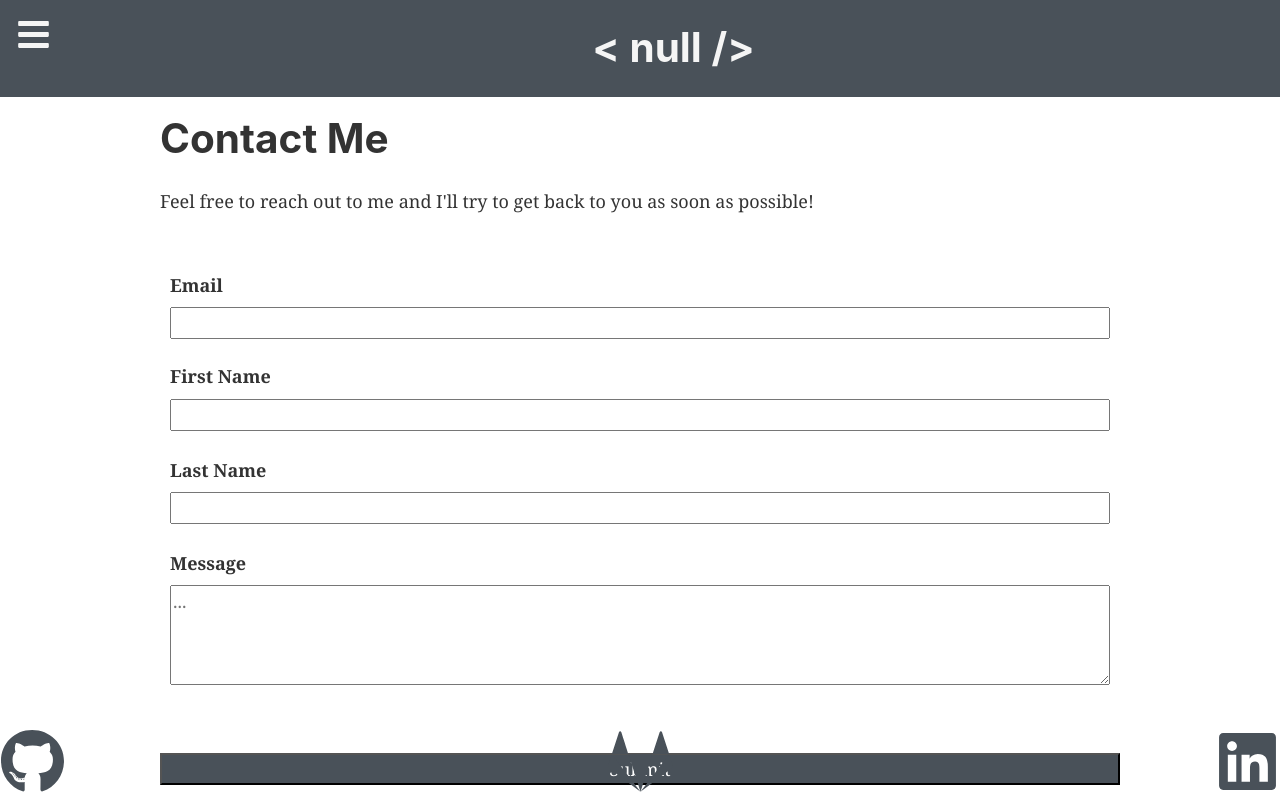
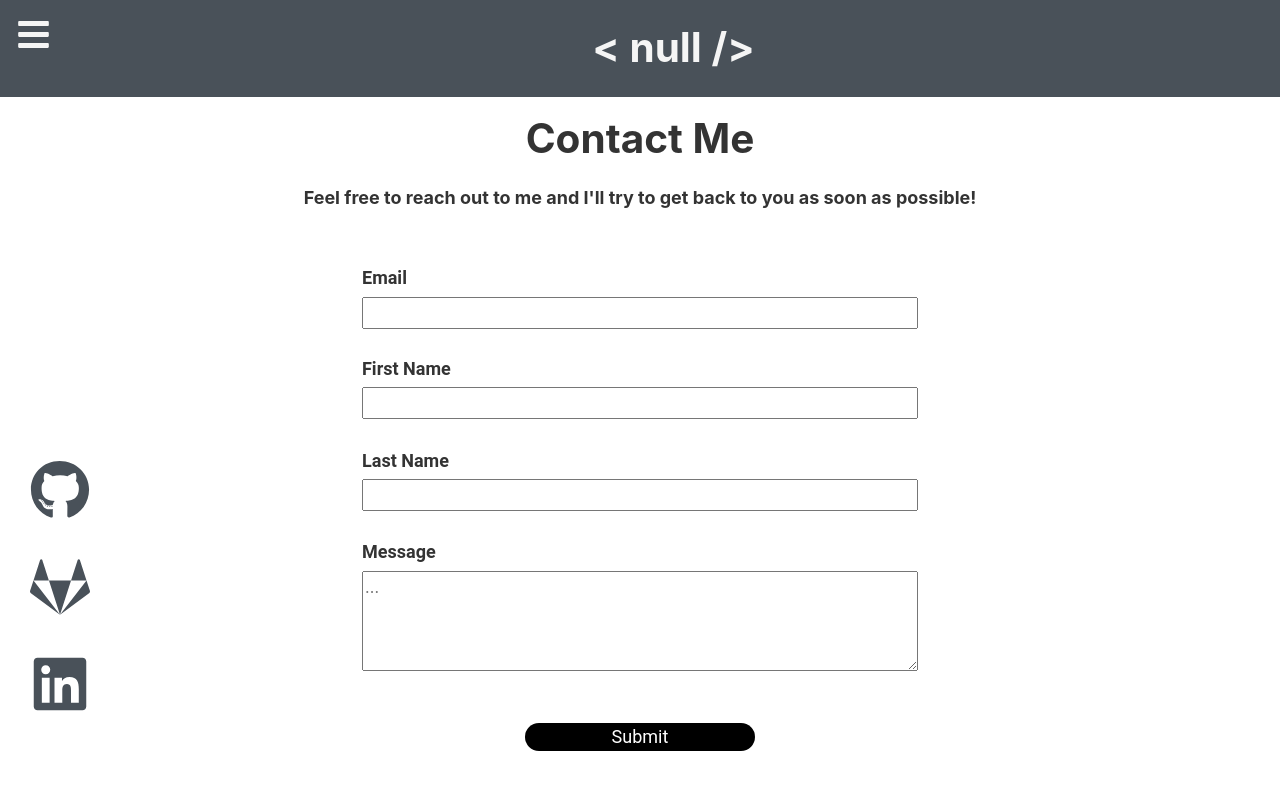
Before and after one commit to alex-judy/portfolio, a Gatsby app: page /contact in a window 1280 px wide. Built offline with nearby package versions, Linux system fonts and the light colour scheme.

Commit message:
Site should be deployable after editing home content and building project cards/ navigation.

```diff
--- a/src/components/header.jsx
+++ b/src/components/header.jsx
@@ -15,7 +15,7 @@ const Header = ({ siteTitle }) => (
       flexDirection: 'row',
       textAlign: 'center',
       alignItems: 'flex-start',
-      position: 'fixed',
+      position: 'absolute',
       width: '100%',
     }}
   >
--- a/src/components/layout.css
+++ b/src/components/layout.css
@@ -1,5 +1,5 @@
 html {
-  font-family: sans-serif;
+  font-family: 'Roboto', sans-serif;
   -ms-text-size-adjust: 100%;
   -webkit-text-size-adjust: 100%;
 }
@@ -185,7 +185,7 @@ textarea {
   font: inherit;
 }
 html {
-  font: 112.5%/1.45em georgia, serif;
+  font: 112.5%/1.45em 'Roboto', sans-serif;
   box-sizing: border-box;
   overflow-y: scroll;
 }
@@ -200,7 +200,6 @@ html {
 }
 body {
   color: hsla(0, 0%, 0%, 0.8);
-  font-family: georgia, serif;
   font-weight: normal;
   word-wrap: break-word;
   font-kerning: normal;
--- a/src/components/layout.jsx
+++ b/src/components/layout.jsx
@@ -20,19 +20,27 @@ function Layout({ children }) {
     top: 50%;
     float: left;
     margin: 30px;
-    @media only screen and (max-width: 1520px) {
-      display: flex;
-      position: absolute;
-      top: initial;
-      float: initial;
-      bottom: 0;
-      width: 100%;
-      align-items: evenly-spaced;
-      justify-content: space-between;
-      margin: auto;
-    }
   `
+  // TODO: Complete media query for mobile devices. May need to move icons to top of page.
+  // @media only screen and (max-width: 1520px) {
+  //   display: flex;
+  //   position: absolute;
+  //   top: initial;
+  //   float: initial;
+  //   bottom: 0;
+  //   max-width: 960px;
+  //   width: 100%;
+  //   align-items: evenly-spaced;
+  //   justify-content: center;
+  //   margin: 0px auto;
+  //   &:first-child > div {
+  //     margin-right: auto;
+  //   }
 
+  //   &:last-child > div {
+  //     margin-left: auto;
+  //   }
+  // }
   const SocialIcon = styled.div`
     margin-top: 30px;
     &:hover > a:first-child {
@@ -60,23 +68,6 @@ function Layout({ children }) {
       `}
       render={data => (
         <div>
-          <SocialGroup>
-            <SocialIcon>
-              <a href="https://github.com/alex-judy">
-                <FaGithub size={65} />
-              </a>
-            </SocialIcon>
-            <SocialIcon>
-              <a href="https://gitlab.com/alex-judy?nav_source=navbar">
-                <FaGitlab size={65} />
-              </a>
-            </SocialIcon>
-            <SocialIcon>
-              <a href="https://www.linkedin.com/in/alex-judy/">
-                <FaLinkedin size={65} />
-              </a>
-            </SocialIcon>
-          </SocialGroup>
           <Header siteTitle={data.site.siteMetadata.title} />
           <div
             style={{
@@ -88,6 +79,32 @@ function Layout({ children }) {
           >
             {children}
           </div>
+          <SocialGroup>
+            <SocialIcon>
+              <a
+                href="https://github.com/alex-judy"
+                aria-label="Github Profile"
+              >
+                <FaGithub size={60} />
+              </a>
+            </SocialIcon>
+            <SocialIcon>
+              <a
+                href="https://gitlab.com/alex-judy"
+                aria-label="Gitlab Profile"
+              >
+                <FaGitlab size={60} />
+              </a>
+            </SocialIcon>
+            <SocialIcon>
+              <a
+                href="https://www.linkedin.com/in/alex-judy"
+                aria-label="LinkedIn Profile"
+              >
+                <FaLinkedin size={60} />
+              </a>
+            </SocialIcon>
+          </SocialGroup>
         </div>
       )}
     />
--- a/src/components/menu.jsx
+++ b/src/components/menu.jsx
@@ -60,6 +60,7 @@ function Menu() {
     }
     &:hover > a {
       color: #62929e;
+      background-color: whitesmoke;
     }
   `
 
@@ -67,6 +68,8 @@ function Menu() {
     <Container>
       <MenuToggle
         id="MenuToggle"
+        name="MenuToggle"
+        aria-label="Menu toggle"
         onClick={() => setIsComponentVisible(!isComponentVisible)}
       >
         <span>
--- a/src/components/projectsList.jsx
+++ b/src/components/projectsList.jsx
@@ -43,6 +43,7 @@ function ProjectsList() {
         }
       `
       return (
+        // TODO: Fix project card component to move logic out of this.
         // <ProjectCard
         //   id={repository.id}
         //   images={[repository.image1, repository.image2, repository.image3]}
@@ -78,7 +79,7 @@ function ProjectsList() {
               dangerouslySetInnerHTML={{ __html: repository.image3.text }}
             />
           </ImageContainer>
-          <p style={{ justifyContent: 'center' }}>{repository.name}</p>
+          <h4 style={{ justifyContent: 'center' }}>{repository.name}</h4>
           <p>{repository.readme.text}</p>
           <a href={repository.url} style={{ borderBottom: '1px solid black' }}>
             Visit Project
--- a/src/pages/contact.jsx
+++ b/src/pages/contact.jsx
@@ -14,11 +14,11 @@ const ContactPage = () => (
       title="Contact"
       keywords={[`software`, `development`, `react`, `gatsby`]}
     />
-    <h1>Contact Me</h1>
-    <p>
+    <h1 style={{ textAlign: 'center' }}>Contact Me</h1>
+    <h4 style={{ textAlign: 'center' }}>
       Feel free to reach out to me and I'll try to get back to you as soon as
       possible!
-    </p>
+    </h4>
     <form
       name="contact"
       netlify="true"
@@ -30,6 +30,7 @@ const ContactPage = () => (
         marginTop: '5%',
         maxWidth: '100%',
         textAlign: 'left',
+        padding: '0 20% 0 20%',
       }}
     >
       <FormGroup>
@@ -84,10 +85,13 @@ const ContactPage = () => (
       <input
         type="submit"
         style={{
-          marginTop: '5%',
-          backgroundColor: '#495159',
+          margin: '5% 30% 0 30%',
+          backgroundColor: 'black',
           color: 'white',
           maxWidth: '100%',
+          borderRadius: 30,
+          border: 'none',
+          outline: 0,
         }}
       />
     </form>
```
